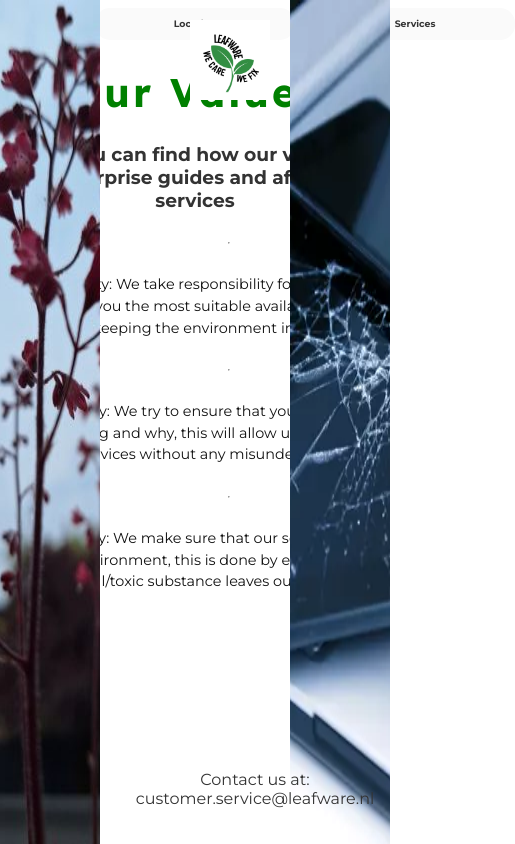
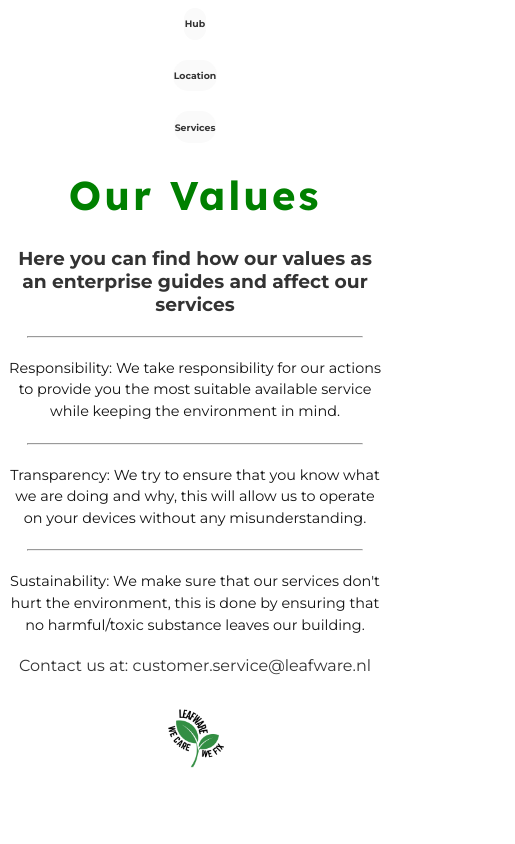
Before and after one commit to Sacha-codes/leafware, a plain HTML site: page values.html in a window 390 px wide. Shown: the whole page, 515 px wide, since content can reach past the window. Drawn offline with Linux system fonts and the light colour scheme.

Commit message:
Enhance mobile responsiveness and layout
Added mobile responsive styles and adjusted layout for better usability on smaller screens.

```diff
--- a/style.css
+++ b/style.css
@@ -166,3 +166,44 @@ iframe {
     transition: 0.3s;
     font-weight: bold;
 }
+
+/* ==========================================
+   MOBILE RESPONSIVE STYLES (For Phones/Tablets)
+   ========================================== */
+@media (max-width: 768px) {
+
+    /* 1. Kill the giant side margins */
+    .spacing {
+        margin: 20px 5%; /* Switch to 5% safety padding on the sides instead of 220px */
+    }
+
+    /* 2. Remove the heavy side bands so they don't block content */
+    .left_band, .right_band {
+        display: none; /* Hides the decorative 100px side bands on mobile */
+    }
+
+    /* 3. Un-fix UI elements so they flow naturally instead of overlapping text */
+    .logo, .bottom, .back_btn {
+        position: static;   /* Returns them to normal document flow */
+        display: block;
+        margin: 20px auto;  /* Centers them nicely with vertical spacing */
+        text-align: center;
+    }
+
+    .back_btn {
+        width: 100px;       /* Give the back button a bit more finger room to tap */
+        padding: 8px 0;
+    }
+
+    /* 4. Force your flex containers to stack vertically instead of squeezing side-by-side */
+    .card-container, .navbar-container {
+        flex-direction: column; /* Changes row to column */
+        align-items: center;    /* Centers the items vertically */
+    }
+
+    /* 5. Make cards and navbars safely responsive */
+    .card, .navbar {
+        width: 100%;        /* Allows them to fill the screen width safely */
+        max-width: 320px;   /* ...but stops them from stretching out too wide on small tablets */
+    }
+}
```
